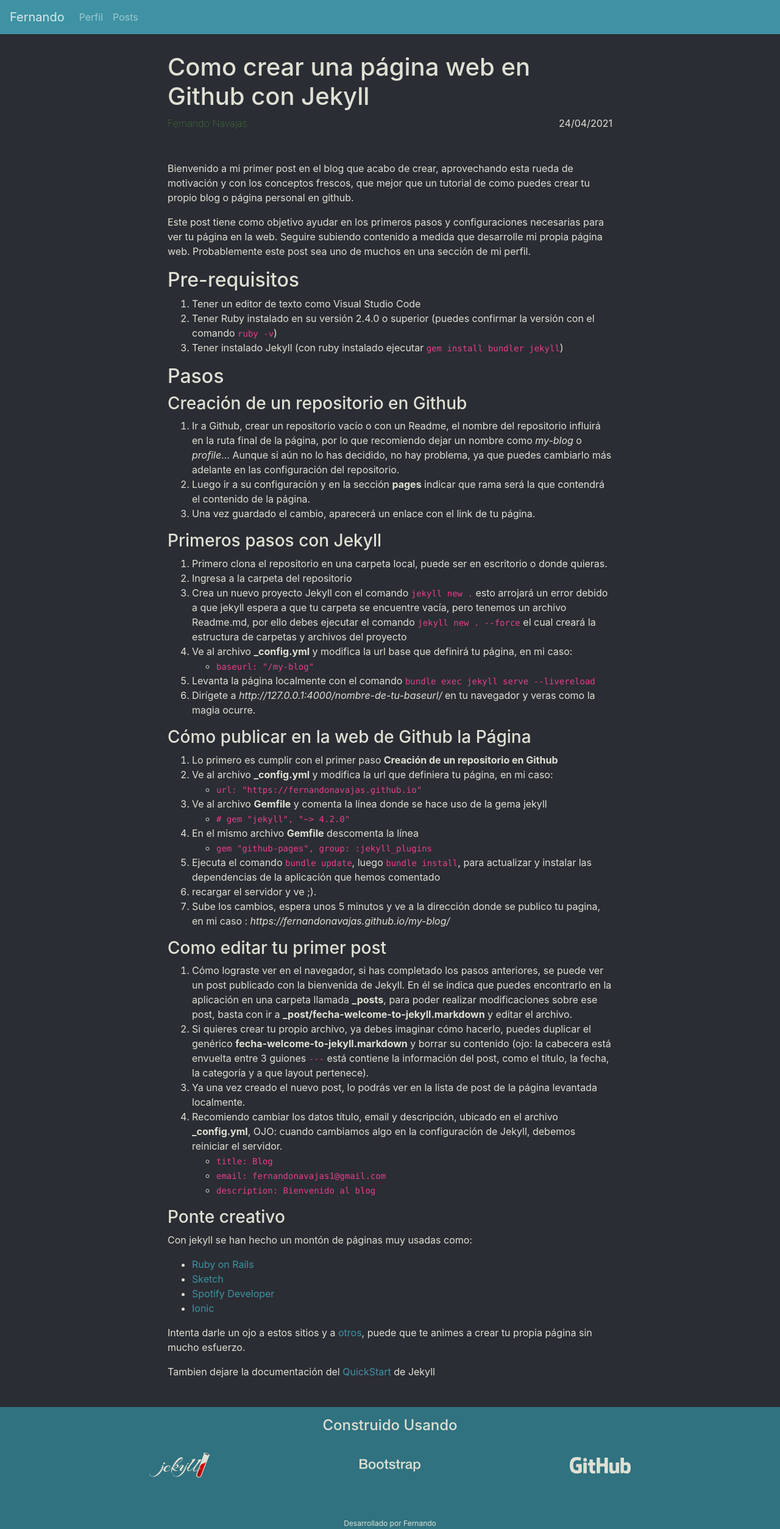
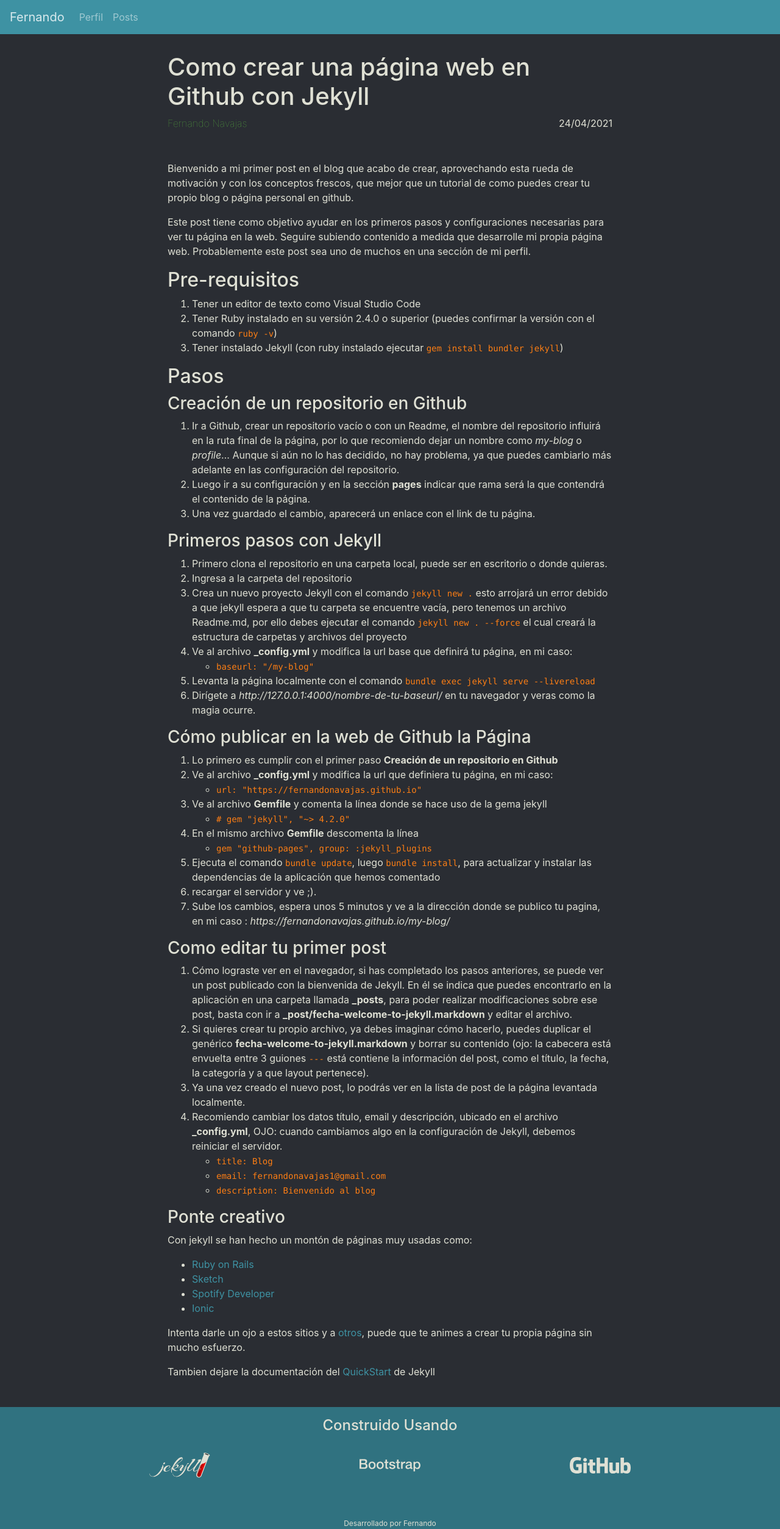
Before and after one commit to fernandonavajas/my-blog, a Jekyll site: the page built from _posts/2021-04-24-how-to-create-github-page-with-jekyll.markdown, in a window 1280 px wide. Shown: the whole page at 61% size. Built offline with Jekyll 4.4.1, drawn with Linux system fonts in a browser that asks for light colours.

Commit message:
fix: cambiar color del codigo de los post

```diff
--- a/_sass/bootstrap/scss/_variables.scss
+++ b/_sass/bootstrap/scss/_variables.scss
@@ -877,7 +877,7 @@ $close-text-shadow:                 0 1px 0 $white !default;
 // Code
 
 $code-font-size:                    87.5% !default;
-$code-color:                        $pink !default;
+$code-color:                        $orange !default;
 
 $kbd-padding-y:                     .2rem !default;
 $kbd-padding-x:                     .4rem !default;
```
